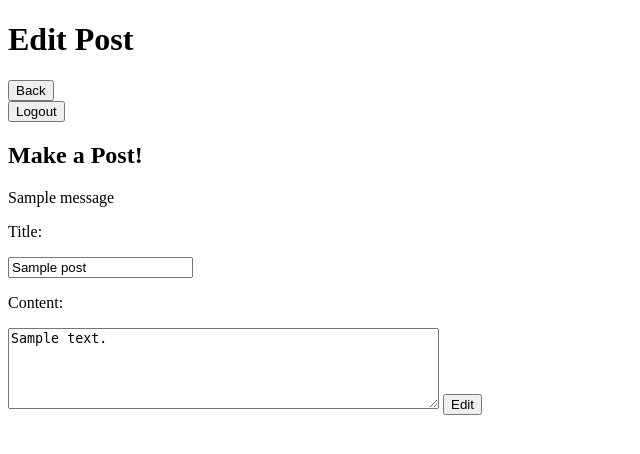
After one commit to DelaurierDev/thritter_app, a Flask app: page /posts/edit/1 in a window 1280 px wide. The commit adds this page. Shown: the top 454 px of the page, without its empty margins (0-640 px from the left). Run offline with Flask 3, Linux system fonts and the light colour scheme; the visitor is signed in with stand-in values (Sample User, id 1); tables that the repository leaves empty or names only in its code hold one stand-in row (values such as "Sample post"); one stand-in notice (Sample message) is shown.

Commit message:
adding editing and deleting functionality

```diff
--- a/flask_app/controllers/posts.py
+++ b/flask_app/controllers/posts.py
@@ -16,3 +16,32 @@ def save_post():
     }
     Post.savepost(data)
     return redirect('/dashboard')
+
+@app.route('/posts/edit/<id>')
+def edit_post(id):
+    if 'user_id' not in session:
+        flash('Must Login')
+        return redirect('/')
+    return render_template('edit.html', post = Post.getPostByPostID({'id': id}))
+
+@app.route('/posts/update', methods = ['POST'])
+def update_post():
+    redirecturl = f'/posts/edit/{request.form["id"]}'
+    if not Post.validatepost(request.form):
+        return redirect(redirecturl)
+
+    data = {
+        'id': request.form['id'],
+        'post_contents' : request.form['post_content'],
+        'post_title' : request.form['post_title']
+    }
+    Post.edit(data)
+    return redirect('/mypage')
+
+@app.route('/posts/delete/<id>')
+def delete_post(id):
+    if 'user_id' not in session:
+        flash('Must Login')
+        return redirect('/')
+    Post.delete({'id' : id})
+    return redirect('/mypage')
--- a/flask_app/models/post.py
+++ b/flask_app/models/post.py
@@ -51,4 +51,35 @@ class Post:
         results = connectToMySQL(mydb).query_db(query,id)
         for row in results:
             posts.append(row)
-        return posts
+        posts2 = posts[::-1]
+        return posts2
+
+    @classmethod
+    def getPostByPostID(cls, id):
+        query= '''
+        SELECT *
+        FROM posts
+        WHERE id = %(id)s;
+
+        '''
+        results = connectToMySQL(mydb).query_db(query,id)
+        return results[0]
+
+    @classmethod
+    def edit(cls, id):
+        query = '''
+        UPDATE posts
+        SET post_title = %(post_title)s,
+        post_contents = %(post_contents)s,
+        updated_at = NOW()
+        WHERE id = %(id)s;
+        '''
+        return connectToMySQL(mydb).query_db(query, id)
+
+    @classmethod
+    def delete(cls, id):
+        query = '''
+        DELETE FROM posts
+        WHERE id = %(id)s;
+        '''
+        return connectToMySQL(mydb).query_db(query,id)
--- /dev/null
+++ b/flask_app/templates/edit.html
@@ -0,0 +1,42 @@
+<!DOCTYPE html>
+<html lang="en">
+<head>
+    <meta charset="UTF-8">
+    <meta http-equiv="X-UA-Compatible" content="IE=edge">
+    <meta name="viewport" content="width=device-width, initial-scale=1.0">
+    <title>Edit Post</title>
+    <link rel="stylesheet" href="{{ url_for('static', filename='style.css') }}">
+</head>
+<body>
+    <div>
+        <h1>Edit Post</h1>
+        <div>
+            <form action="/mypage">
+                <button>Back</button>
+            </form>
+            <form action="/logout">
+                <button>Logout</button>
+            </form>
+        </div>
+        <div>
+            <h2>Make a Post!</h2>
+            {% with messages = get_flashed_messages() %}
+            {% if messages %}
+                {% for message in messages %}
+                    <p class="error">{{message}}</p>
+                {% endfor %}
+            {% endif %}
+        {% endwith %}
+            <form action="/posts/update" method="POST">
+                    <input type="hidden" name='id' value = "{{post.id}}">
+                    <p>Title:</p>
+                    <input type="text" name="post_title" value = '{{post.post_title}}'>
+                    <p>Content:</p>
+                    <textarea name="post_content" rows="5" cols="51" class="textarea">{{post.post_contents}}</textarea>
+                    <button>Edit</button>
+            </form>
+        </div>
+
+    </div>
+</body>
+</html>
--- a/flask_app/templates/myaccount.html
+++ b/flask_app/templates/myaccount.html
@@ -26,8 +26,8 @@
                 <h3>{{post.post_title}}</h3>
                 <p>{{post.post_contents}}</p>
                 <div>
-                    <a href="">edit</a>
-                    <a href="">delete</a>
+                    <a href="/posts/edit/{{post.id}}">edit</a>
+                    <a href="/posts/delete/{{post.id}}">delete</a>
                 </div>
             </div>
 
```
